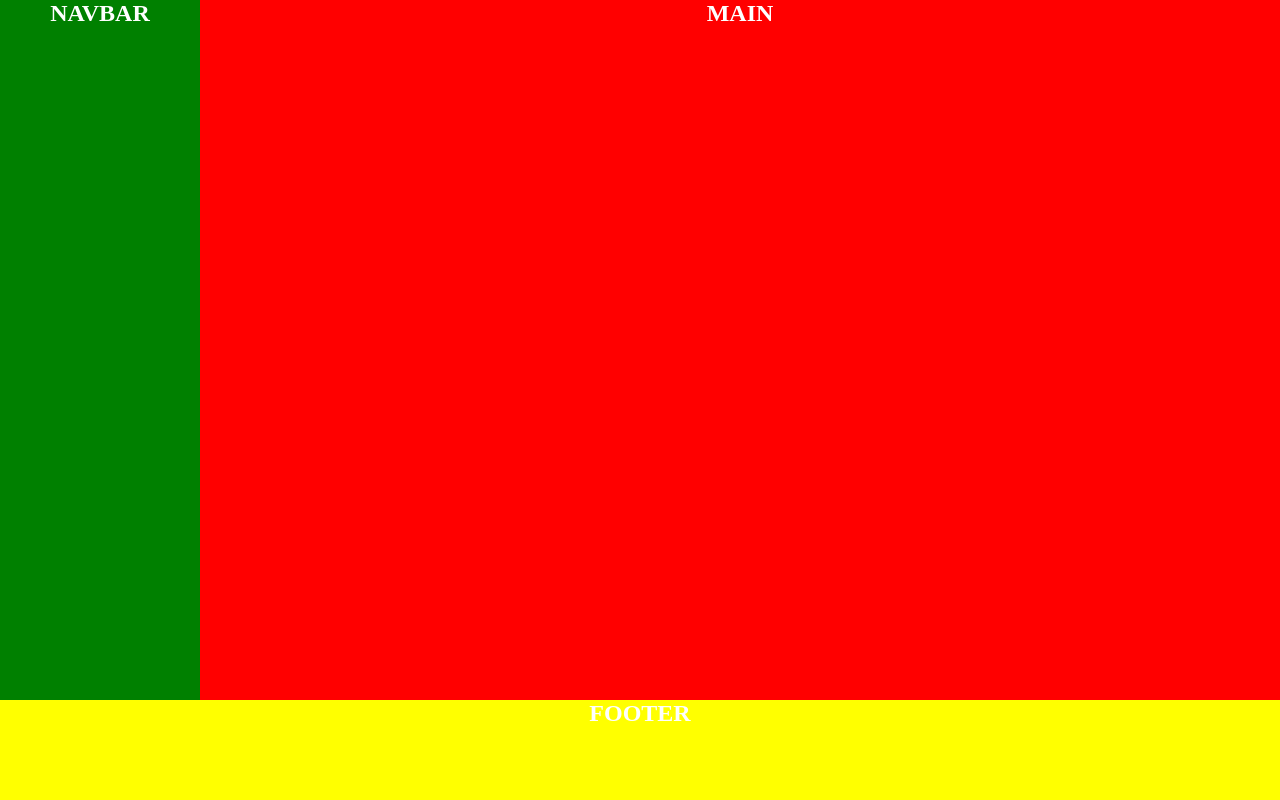
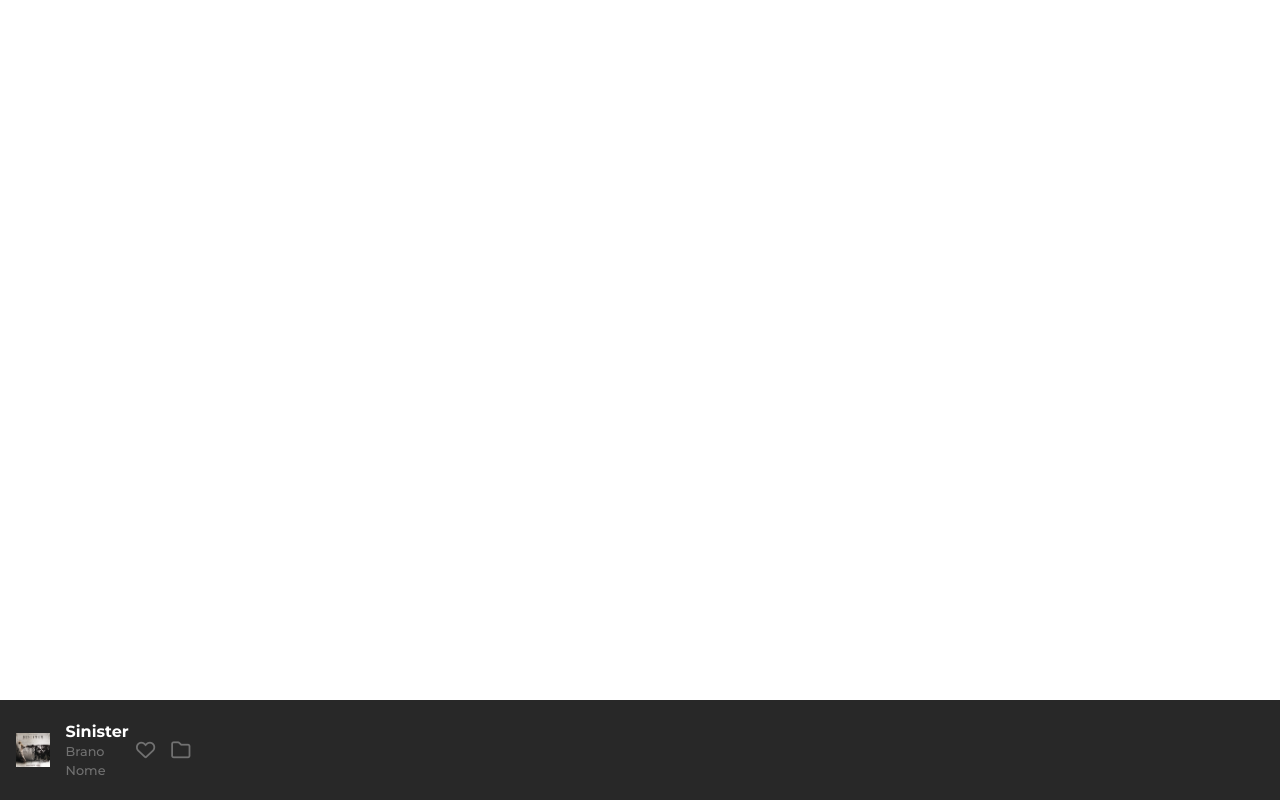
Before and after one commit to Mariosam2/html-css-spotifyweb, a plain HTML site: page index.html in a window 1280 px wide. Drawn offline with Linux system fonts and the light colour scheme.

Commit message:
working on footer(audio_player)

```diff
--- a/assets/css/style.css
+++ b/assets/css/style.css
@@ -1,15 +1,32 @@
+:root {
+    --var-bg-footer: #282828;
+    --var-caption-text: #717171;
+}
+
+
+
 * {
     box-sizing: border-box;
     margin: 0;
     padding: 0;
+    font-family: 'Montserrat', sans-serif;
 }
  .wrapper {
     height: 100vh;
     flex-direction: column;
  }
 
+ .caption {
+    font-weight: 500;
+    color: var(--var-caption-text);
+ }
+
  nav, main {
     height: calc(100vh - 100px);
+ }
+
+ img {
+    max-width: 100%;
  }
 
 /* Utilities */
@@ -32,10 +49,56 @@ main {
 
 /* #endregion */
 
-
+/* region footer(audio_player) */
 footer {
     height: 100px;
+    background-color: var(--var-bg-footer);
+    color: white;
+
 }
+
+.footer_left, .footer_right {
+    flex-basis: 20%;
+}
+
+.footer_center {
+    flex-grow: 1;
+}
+
+.footer_left {
+    padding: 1rem;
+}
+
+.footer_left img {
+    max-width: 30%;
+    object-fit: contain;
+
+}
+
+.footer_left .song_name{
+    display: inline-block;
+    align-self: center;
+    padding: 1rem;
+    font-weight: 600;
+
+}
+
+.footer_left .song_name .caption {
+    font-size: 0.8rem;
+
+}
+
+.footer_left .song_details {
+    flex-basis: 50%;
+}
+
+.like_n_folder >* {
+    align-self: center;
+    padding: 0 0.5rem;
+    font-size: 1.2rem;
+}
+
+/* #endregion */
 
 /* #region debug */
 
@@ -87,7 +150,7 @@ footer {
 
 }
 
-@media screen and (max-width:480px) {
+@media screen and (max-width: 480px) {
     nav {
         width: 80px;
     }
--- a/index.html
+++ b/index.html
@@ -1,13 +1,21 @@
 <!DOCTYPE html>
 <html lang="en">
+
 <head>
     <meta charset="UTF-8">
     <meta http-equiv="X-UA-Compatible" content="IE=edge">
     <meta name="viewport" content="width=device-width, initial-scale=1.0">
     <title>Document</title>
+    <link rel="stylesheet" href="https://cdnjs.cloudflare.com/ajax/libs/font-awesome/6.2.0/css/all.min.css"
+        integrity="sha512-xh6O/CkQoPOWDdYTDqeRdPCVd1SpvCA9XXcUnZS2FmJNp1coAFzvtCN9BmamE+4aHK8yyUHUSCcJHgXloTyT2A=="
+        crossorigin="anonymous" referrerpolicy="no-referrer" />
+    <link rel="preconnect" href="https://fonts.googleapis.com">
+    <link rel="preconnect" href="https://fonts.gstatic.com" crossorigin>
+    <link href="https://fonts.googleapis.com/css2?family=Montserrat:wght@500;700&display=swap" rel="stylesheet">
     <link rel="stylesheet" href="./assets/css/style.css">
 </head>
-<body class="debug">
+
+<body>
     <div class="wrapper d-flex">
         <div class="top d-flex">
             <nav id="site_nav"></nav>
@@ -16,14 +24,30 @@
             <!-- /#site_main -->
         </div>
         <!-- /.top -->
-    <footer id="site_footer"></footer>
-    <!--<div class="song_details"></div> -->
-    <!--<div class="audio_player"></div> -->
-    <!--<div class="volume"></div> -->
-    <!-- /.audio_player -->
+        <footer class="d-flex" id="site_footer">
+            <div class="footer_left d-flex">
+                <div class="song_details d-flex">
+                    <img src="./assets/img/sinister.jpeg" alt="">
+                    <span class="song_name">Sinister <br> <span class="caption">Brano Nome</span></span>
+
+                </div>
+                <div class="like_n_folder d-flex">
+                    <i class="fa-regular fa-heart caption"></i>
+                    <i class="fa-regular fa-folder caption"></i>
+                </div>
+            </div>
+            <div class="footer_center">
+                <div class="audio_player"></div>
+            </div>
+            <div class="footer_right">
+                <div class="volume"></div>
+            </div>
+        </footer>
+        <!-- /.audio_player -->
     </div>
     <!-- /.wrapper -->
 
 
 </body>
+
 </html>
```
